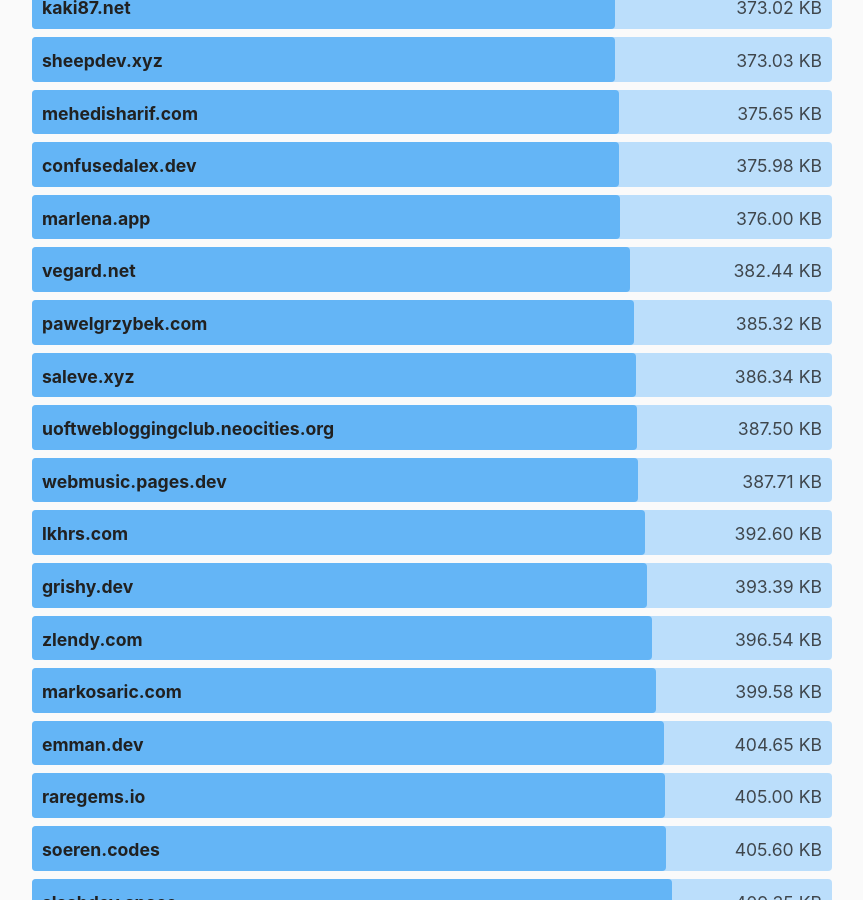
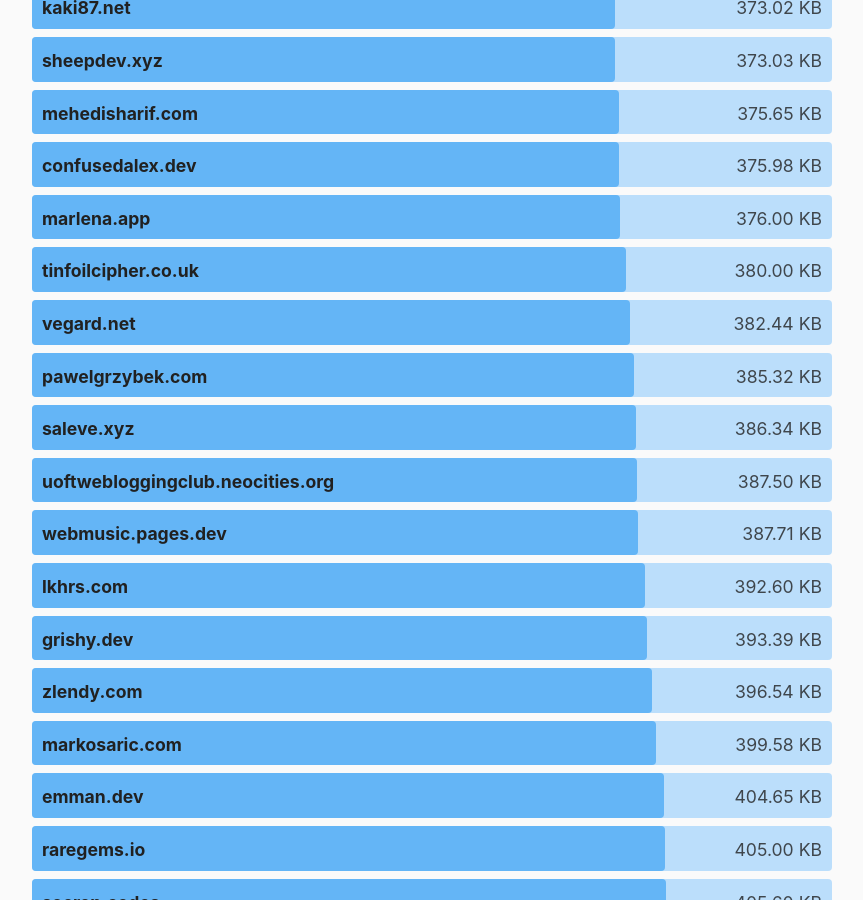
Before and after one commit to kevquirk/512kb.club, a Jekyll site: the page built from index.md, in a window 1280 px wide and 900 px high, scrolled down 45199 px. Shown: the whole window, without its empty margins (208-1071 px from the left). Built offline with Jekyll 4.4.1, drawn with Linux system fonts in a browser that asks for light colours.

Commit message:
feat: add site tinfoilcipher.co.uk

```diff
--- a/_data/sites.yml
+++ b/_data/sites.yml
@@ -3943,6 +3943,11 @@
   size: 33.51
   last_checked: 2025-05-18
 
+- domain: tinfoilcipher.co.uk
+  url: https://tinfoilcipher.co.uk/
+  size: 380.0
+  last_checked: 2025-09-25
+
 - domain: tirreno.com
   url: https://www.tirreno.com/
   size: 333.40
```
